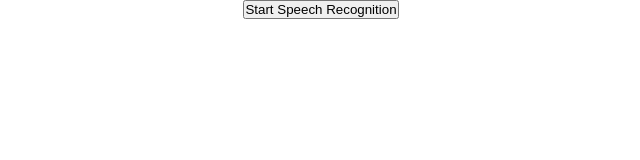
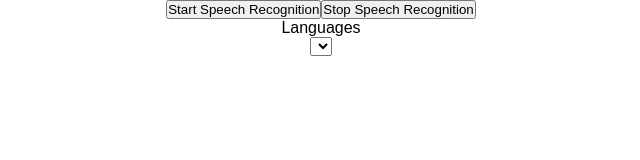
Before and after one commit to KishiniCHL/Text-Speech, a plain HTML site: page index.html in a window 1280 px wide. Shown: the whole page, without its empty margins (319-959 px from the left). Drawn offline with Linux system fonts and the light colour scheme.

Commit message:
add stop

```diff
--- a/index.html
+++ b/index.html
@@ -9,7 +9,19 @@
 </head>
 <body>
     <section id="container">
-        <button id="start-button">Start Speech Recognition</button>
+        <div id="button-container">
+            <button id="start-button">Start Speech Recognition</button>
+            <button id="stop-button">Stop Speech Recognition</button>
+        </div>
+
+        <div>
+            <div class="langues">
+                <p>Languages</p>
+                <select name="langue" id="languages">
+
+                </select>
+            </div>
+        </div>
         <div id="output"></div>
     </section>
     <script src="script.js"></script>
--- a/script.js
+++ b/script.js
@@ -1,24 +1,24 @@
-console.log("salut ca va")
+if ('webkitSpeechRecognition' in window) {
 
-// Check if browser supports Web Speech API
-if ('webkitSpeechRecognition' in window) {
-	// Create new instance of SpeechRecognition
 	let recognition = new webkitSpeechRecognition();
 
-	// Set recognition parameters
 	recognition.continuous = true;
 	recognition.interimResults = true;
 
-	// Add event listener for when speech recognition starts
+
 	document.querySelector('#start-button').addEventListener('click', () => {
 		recognition.start();
 	});
 
-	// Add event listener for when speech recognition results are available
 	recognition.onresult = (event) => {
 		let result = event.results[event.results.length - 1][0].transcript;
 		document.querySelector('#output').textContent += result;
 	};
+
+
+	document.querySelector('#stop-button').addEventListener('click', () => {
+		recognition.stop();
+	});
 } else {
 	alert('Web Speech API is not supported in this browser.');
 }
--- a/style.css
+++ b/style.css
@@ -10,5 +10,17 @@
     display: flex;
     justify-content: center;
     align-content: center;
+    flex-direction: column;
 
 }
+
+#button-container{
+    display: flex;
+    justify-content: center;
+}
+
+.langues{
+    display: flex;
+    flex-direction: column;
+    align-items: center;
+}
```
